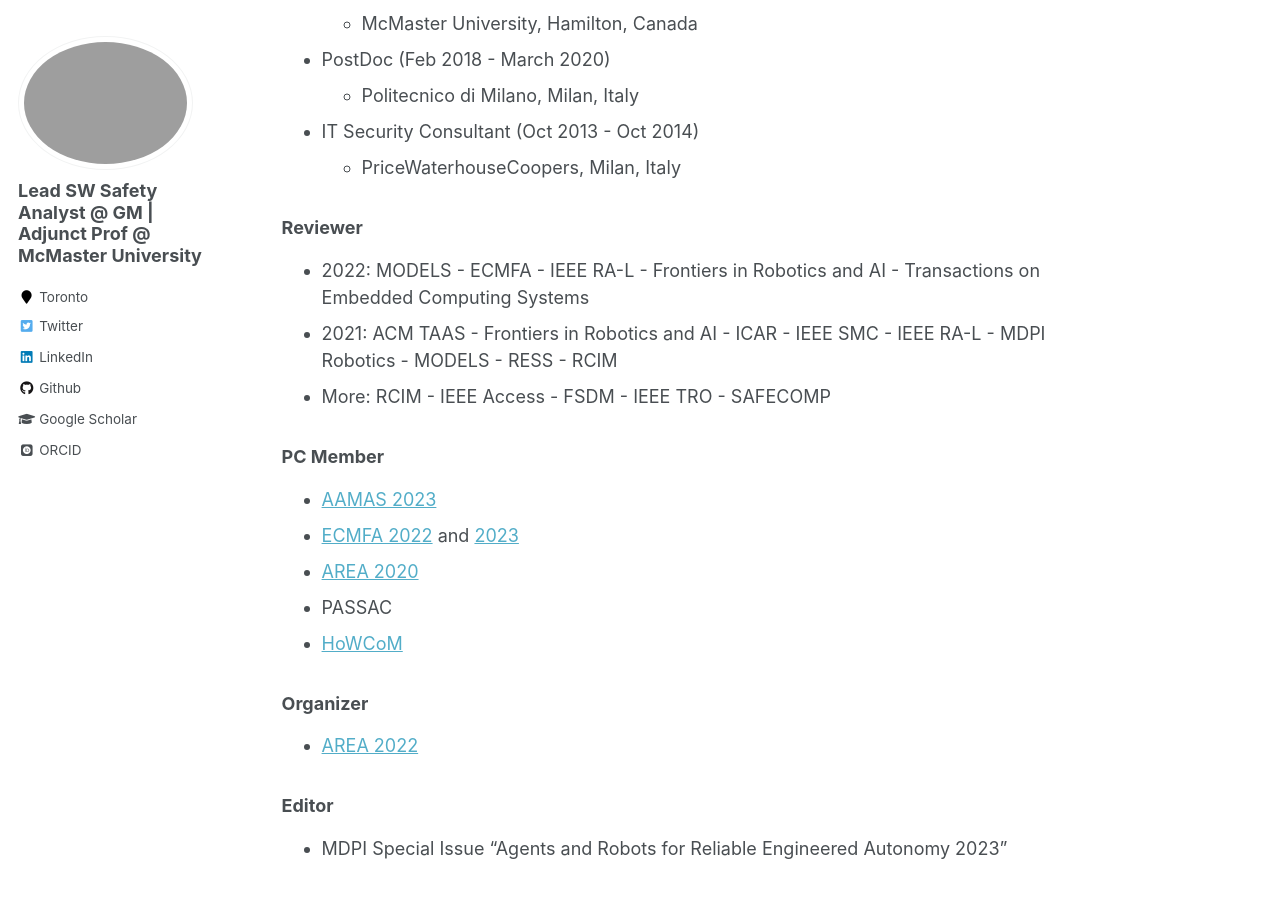
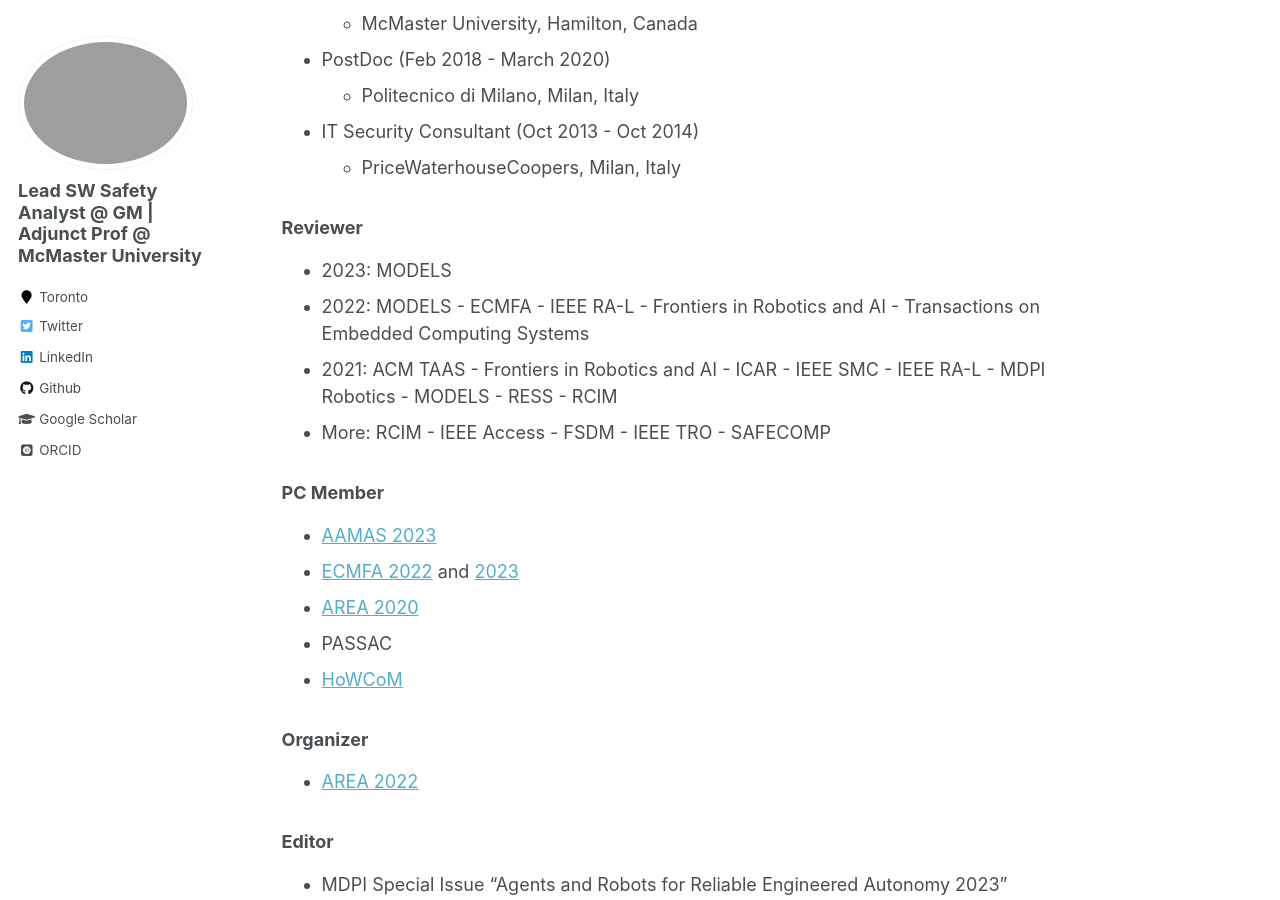
Before and after one commit to Askarpour/askarpour.github.io, a Jekyll site: the page built from _pages/about.md, in a window 1280 px wide and 900 px high, scrolled down 1405 px. Built offline with Jekyll 4.4.1, drawn with Linux system fonts in a browser that asks for light colours; some web fonts are replaced.

Commit message:
Update about.md

```diff
--- a/_pages/about.md
+++ b/_pages/about.md
@@ -53,6 +53,7 @@ My research interests are formal verification, model-based safety analysis and a
 
 <h3>Reviewer</h3>
 
+ * 2023: MODELS
  * 2022: MODELS - ECMFA  -  IEEE RA-L   -  Frontiers in Robotics and AI  -  Transactions on Embedded Computing Systems
  * 2021: ACM TAAS - Frontiers in Robotics and AI  - ICAR -  IEEE SMC  - IEEE RA-L  - MDPI Robotics  -  MODELS  - RESS  - RCIM
  * More: RCIM  -  IEEE Access  -  FSDM -  IEEE TRO -  SAFECOMP
```
